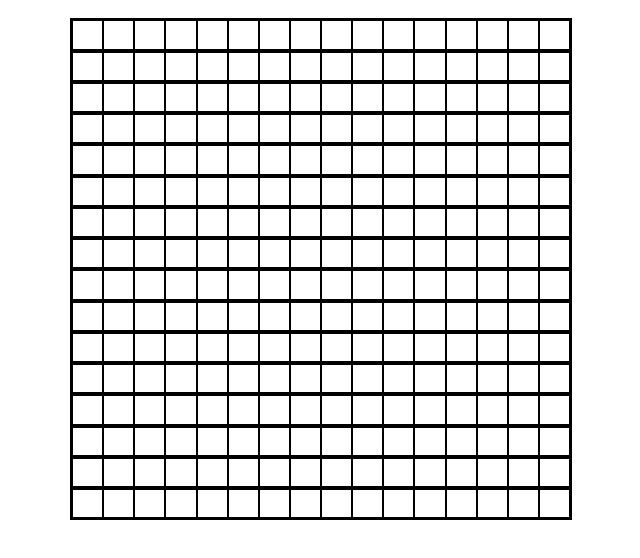
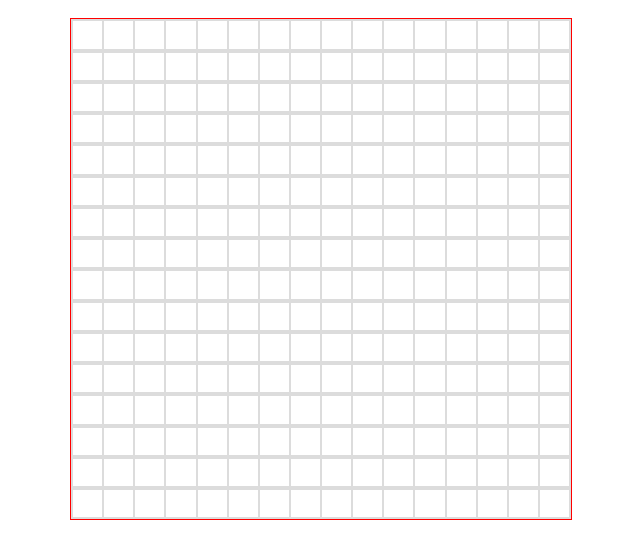
Before and after one commit to 42universo/ETCH-A-SKETCH, a plain HTML site: page index.html in a window 1280 px wide. Shown: the part 48-606 px from the top of the page, without its empty margins (319-959 px from the left). Drawn offline with Linux system fonts and the light colour scheme.

Commit message:
Change the container style

```diff
--- a/style.css
+++ b/style.css
@@ -3,7 +3,7 @@ h1{
 }
 
 #sketchContainer{
-    border: 1px solid black;
+    border: 1px solid red;
     width: 500px;
     height: 500px;
     margin: auto;
@@ -12,10 +12,10 @@ h1{
 }
 
 .row{
-    border: 1px solid black;
+    border: 1px solid gainsboro;
     display: flex;
 }
 
 .col{
-    border: 1px solid black;
+    border: 1px solid gainsboro;
 }
```
